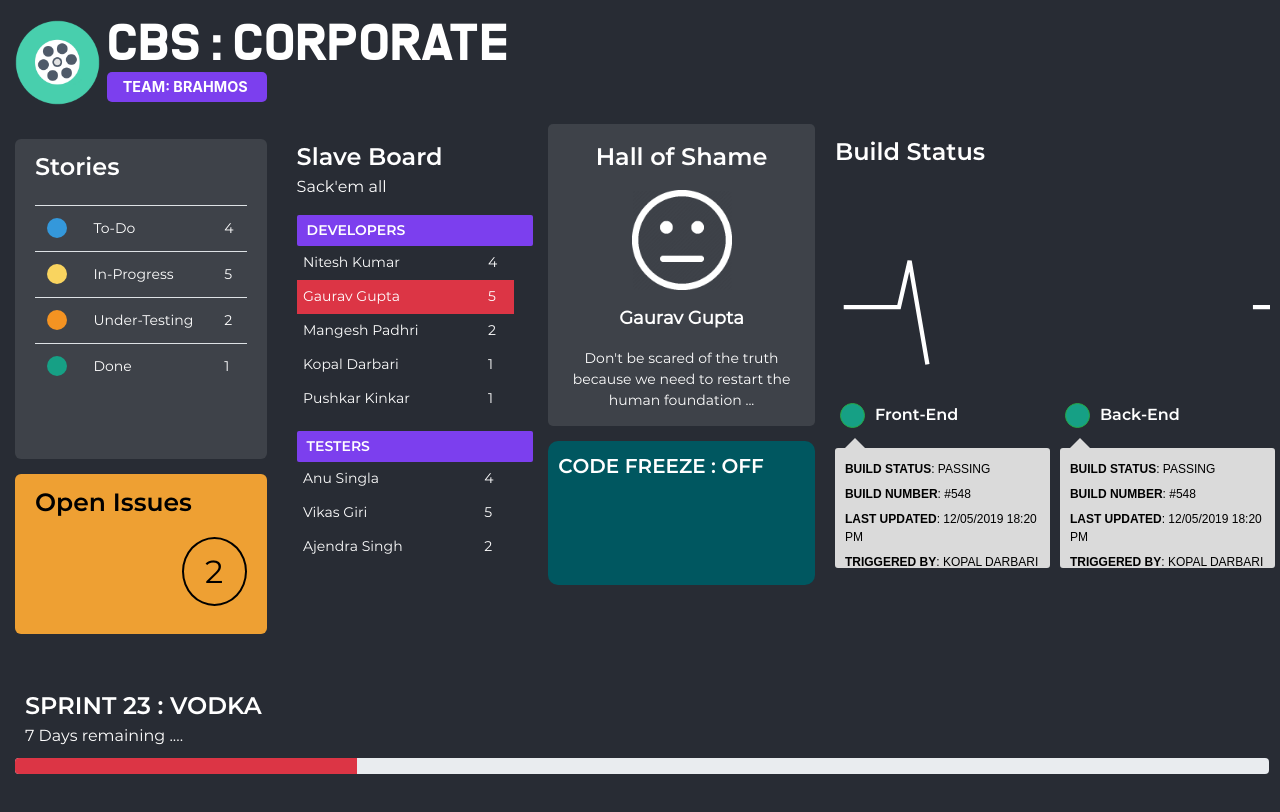
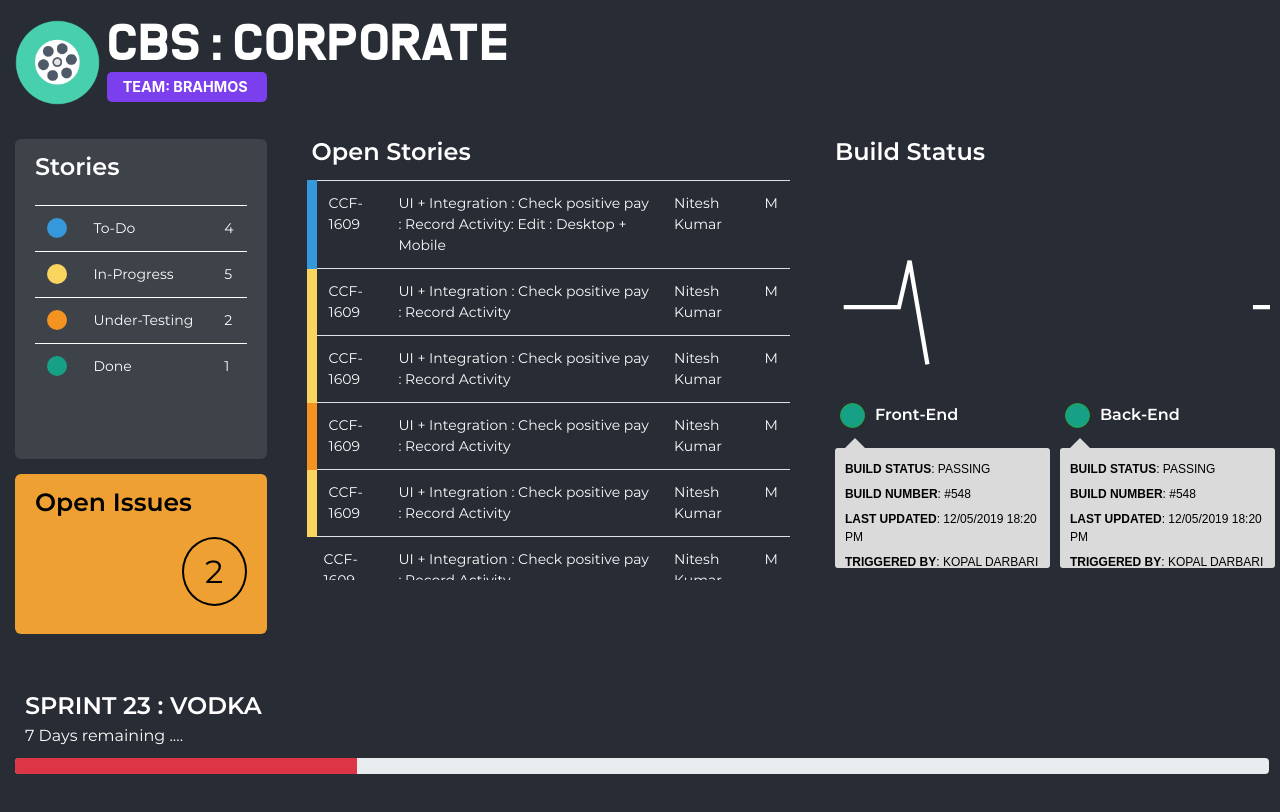
Before and after one commit to KopalD/sprint-board, a React (Create React App) app: page / in a window 1280 px wide. Shown: the top 812 px of the page. Built offline with nearby package versions, Linux system fonts and the light colour scheme.

Commit message:
Added tickets board prototype.

```diff
--- a/src/App.js
+++ b/src/App.js
@@ -23,6 +23,52 @@ function App() {
         </div>
 
         <div className="col-md-5">
+        <div className="ticket-holder">
+        <div className="header">Open Stories</div>
+        <div className="tickets">
+                <table className="table">
+                        <tr className="to-do">
+                            <td scope="row"> CCF-1609 </td>
+                            <td scope="row"> UI + Integration : Check positive pay : Record Activity: Edit : Desktop + Mobile </td>
+                            <td scope="row">Nitesh Kumar</td>
+                            <td>M</td>
+                        </tr>
+                        <tr className="in-progress">
+                            <td scope="row"> CCF-1609 </td>
+                            <td scope="row"> UI + Integration : Check positive pay : Record Activity </td>
+                            <td scope="row">Nitesh Kumar</td>
+                            <td>M</td>
+                        </tr>
+                        <tr className="in-progress">
+                            <td scope="row"> CCF-1609 </td>
+                            <td scope="row"> UI + Integration : Check positive pay : Record Activity </td>
+                            <td scope="row">Nitesh Kumar</td>
+                            <td>M</td>
+                        </tr>
+                        <tr className="under-testing">
+                            <td scope="row"> CCF-1609 </td>
+                            <td scope="row"> UI + Integration : Check positive pay : Record Activity </td>
+                            <td scope="row">Nitesh Kumar</td>
+                            <td>M</td>
+                        </tr>
+                        <tr className="in-progress">
+                            <td scope="row"> CCF-1609 </td>
+                            <td scope="row"> UI + Integration : Check positive pay : Record Activity </td>
+                            <td scope="row">Nitesh Kumar</td>
+                            <td>M</td>
+                        </tr>
+                        <tr>
+                            <td scope="row"> CCF-1609 </td>
+                            <td scope="row"> UI + Integration : Check positive pay : Record Activity </td>
+                            <td scope="row">Nitesh Kumar</td>
+                            <td>M</td>
+                        </tr>
+                </table>
+                </div>
+                </div>
+        </div>
+
+        <div className="col-md-5" hidden>
           <div className="row">
             <div className="col-md-6">
               <SlaveBoardComponent />
@@ -31,11 +77,9 @@ function App() {
               <div className="row">
                 <ShameBoardComponent />
               </div>
-
               <div className="row">
                <CodeFreezeComponent />
               </div>
-
             </div>
           </div>
         </div>
--- a/src/app.scss
+++ b/src/app.scss
@@ -18,3 +18,39 @@ body {
   margin-top: 15px;
   padding: 10px 0 0 20px;
 }
+
+.ticket-holder {
+  border-radius: 10px;
+  padding: 10px;
+  font-size: 14px;
+}
+
+.ticket-holder > .header {
+  margin: 0 0 10px 5px;
+}
+
+.tickets {
+  height: 50vh;
+  overflow-y: scroll;
+}
+
+.to-do {
+  border-left: 10px solid #3498DB;
+}
+
+.in-progress {
+  border-left: 10px solid #F9D45F;
+}
+
+.under-testing {
+  border-left: 10px solid #F49322;
+}
+
+/* header */
+.table > thead > tr > th {
+  border-bottom: 0.1px solid #fff;
+}
+/* rows */
+.table > thead > tr > th, .table > tbody > tr > th, .table > tfoot > tr > th, .table > thead > tr > td, .table > tbody > tr > td, .table > tfoot > tr > td {
+  border-top: 0.1px solid #fff;
+}
```
